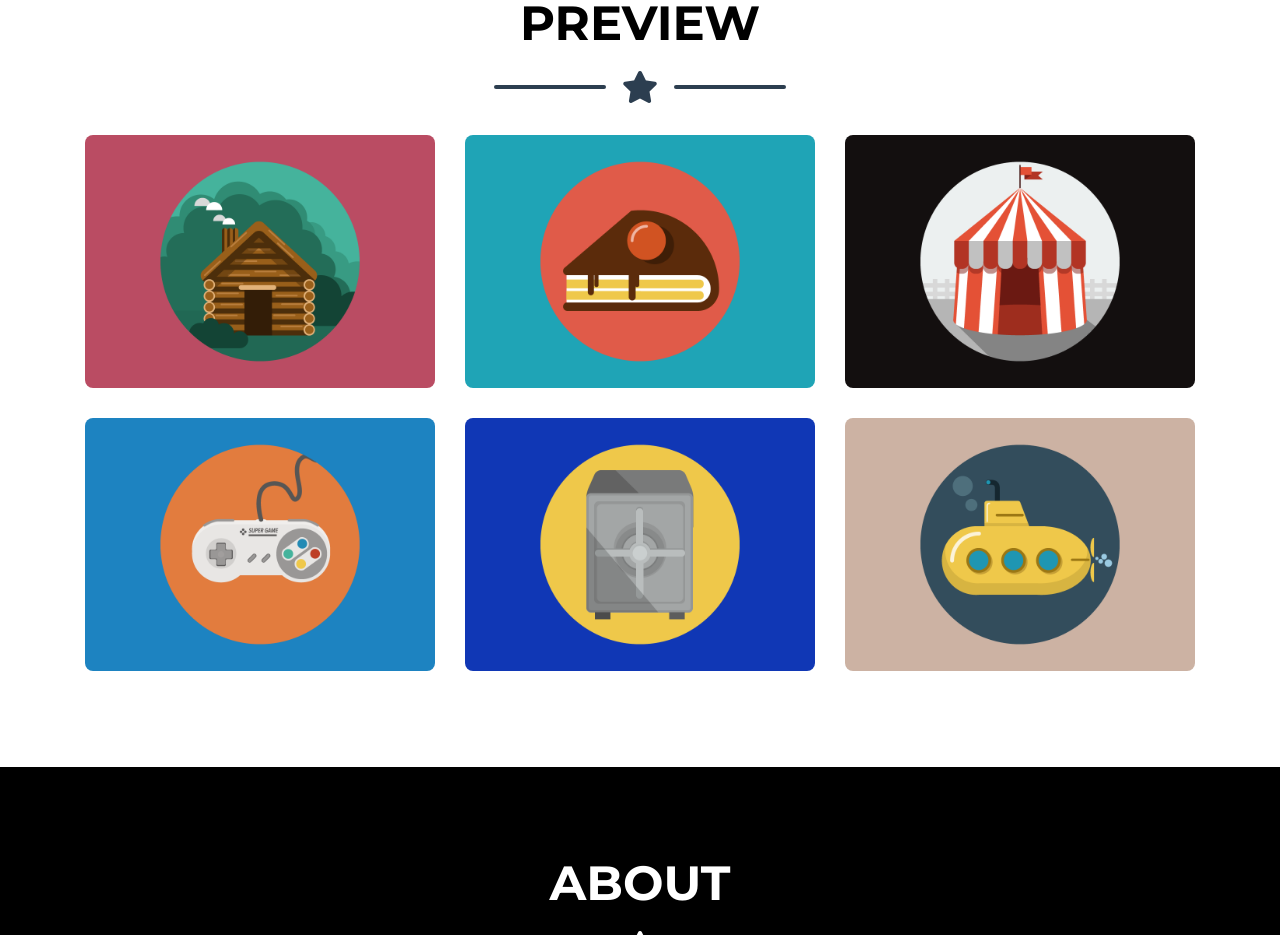
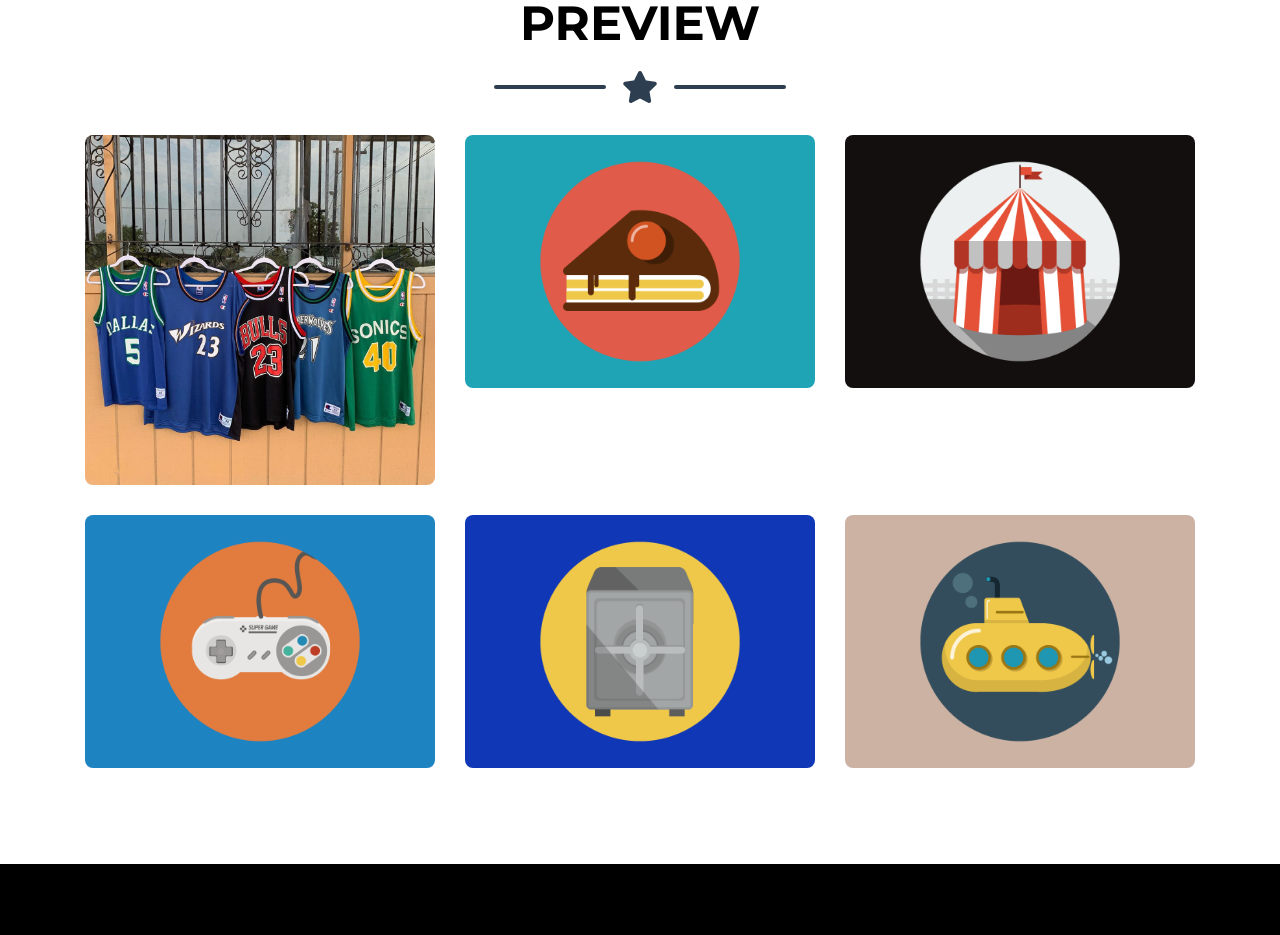
Before and after one commit to amigosvintage/site, a website with bundled scripts: page index.html in a window 1280 px wide. Shown: the part 917-1852 px from the top of the page. Built offline with nearby package versions, Linux system fonts and the light colour scheme.

Commit message:
changed portfolio 1 image to test

```diff
--- a/index.html
+++ b/index.html
@@ -98,7 +98,7 @@
                 <i class="fas fa-plus fa-3x"></i>
               </div>
             </div>
-            <img class="img-fluid" src="img/portfolio/cabin.png" alt="">
+            <img class="img-fluid" src="img/portfolio/img1.JPG" alt="">
           </div>
         </div>
 
```
